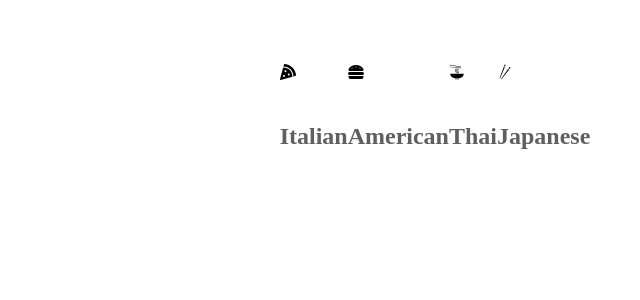
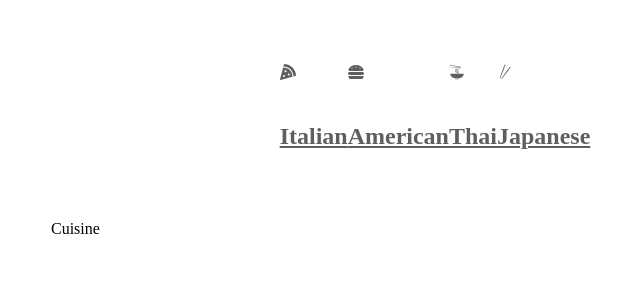
Before and after one commit to Treywsuarez/Food-Finderz, a React (Create React App) app in the folder food-finderz/src/: page /Cuisine/1 in a window 1280 px wide. Shown: the top 300 px of the page, without its empty margins (205-845 px from the left). Built offline with nearby package versions, Linux system fonts and the light colour scheme; the HTML template or start-up script is replaced by a standard one.

Commit message:
Added code to navigate to nav icon pages

```diff
--- a/food-finderz/src/App.js
+++ b/food-finderz/src/App.js
@@ -1,11 +1,14 @@
 import Pages from "./pages/Pages";
 import Options from "./components/Options";
+import {BrowserRouter} from 'react-router-dom'
 
 function App() {
   return (
     <div className="App">
+      <BrowserRouter>
       <Options />
       <Pages />
+      </BrowserRouter>
     </div>
   );
 }
--- a/food-finderz/src/components/Options.jsx
+++ b/food-finderz/src/components/Options.jsx
@@ -9,22 +9,25 @@
 function Options() {
   return (
     <List>
-        <div>
+        <NavLink to={'/Cuisine/Italian'}>
             <FaPizzaSlice/>
             <h4>Italian</h4>
-        </div>
-        <div>
+        </NavLink>
+
+        <NavLink to={'/Cuisine/American'}>
             <FaHamburger/>
             <h4>American</h4>
-        </div>
-        <div>
+        </NavLink>
+
+        <NavLink to={'/Cuisine/Thai'}>
             <GiNoodles/>
             <h4>Thai</h4>
-        </div>
-        <div>
+        </NavLink>
+
+        <NavLink to={'/Cuisine/Japanese'}>
             <GiChopsticks/>
             <h4>Japanese</h4>
-        </div>
+        </NavLink>
     </List>
   )
 }
--- a/food-finderz/src/pages/Pages.jsx
+++ b/food-finderz/src/pages/Pages.jsx
@@ -1,17 +1,15 @@
 import React from 'react'
 import Home from './Home';
 import Cuisine from './Cuisine';
-import {Route, Routes, BrowserRouter} from 'react-router-dom'
+import {Route, Routes} from 'react-router-dom'
 
 function Pages() {
   return (
-    <BrowserRouter>
     <Routes>
         <Route path="/" element={<Home />} />
-        <Route path="/Cuisine" element={<Cuisine />} />
+        <Route path="/Cuisine/:option" element={<Cuisine />} />
     </Routes>
-    </BrowserRouter>
-  )
+  );
 }
 
 export default Pages
```
